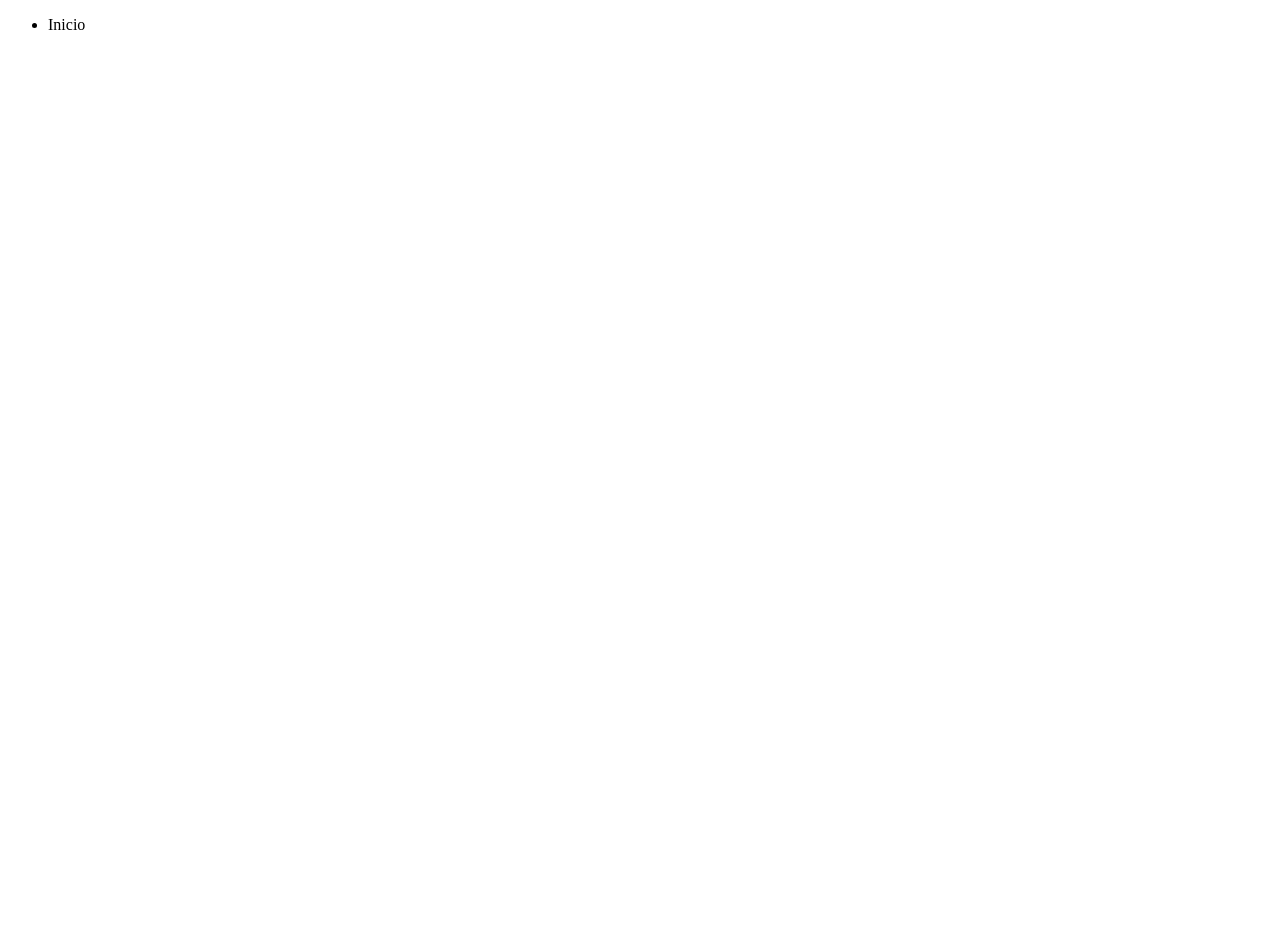
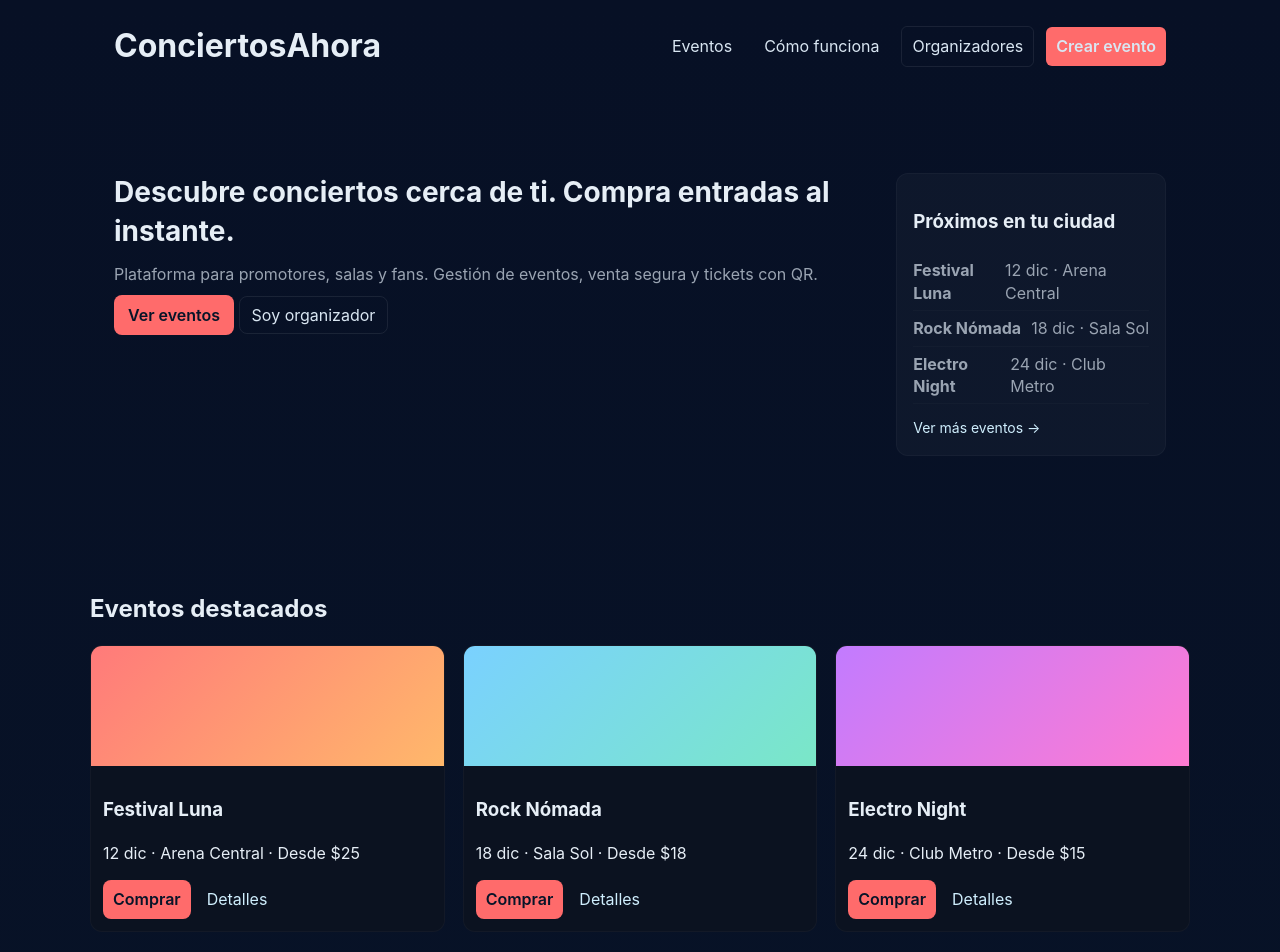
Before and after one commit to mathiasmora2232/PaginaWebmusic, a plain HTML site: page index.html in a window 1280 px wide. Shown: the top 952 px of the page. Before the commit the page ends 800 px from the top, so only its background shows below. Drawn offline with Linux system fonts and the light colour scheme.

Commit message:
Agregar estilos y estructura de navegación para la sección de eventos

```diff
--- a/css/nav.css
+++ b/css/nav.css
@@ -0,0 +1,225 @@
+/* =Variables */
+:root {
+  --bg: #0f1724;
+  --card: #0b1220;
+  --accent: #ff6b6b;
+  --muted: #9aa4b2;
+  --glass: rgba(255, 255, 255, 0.03);
+  font-family: Inter, system-ui, -apple-system, "Helvetica Neue", Arial;
+}
+
+/* =Reset / Base */
+* { box-sizing: border-box; }
+
+body {
+  margin: 0;
+  background: linear-gradient(180deg, #071025 0%, #081428 100%);
+  color: #e6eef6;
+  line-height: 1.4;
+}
+
+/* =Layout */
+.container {
+  max-width: 1100px;
+  margin: 0 auto;
+  padding: 24px;
+}
+
+/* =Header / Nav */
+.site-header {
+  background: transparent;
+  position: sticky;
+  top: 0;
+  z-index: 20;
+}
+
+.site-header .container {
+  display: flex;
+  align-items: center;
+  justify-content: space-between;
+}
+
+.logo {
+  font-weight: 700;
+  margin: 0;
+}
+
+.nav {
+  display: flex;
+  gap: 12px;
+  align-items: center;
+}
+
+.nav a {
+  color: #d9e6f2;
+  text-decoration: none;
+  padding: 8px 10px;
+  border-radius: 6px;
+}
+
+.menu-toggle {
+  display: none;
+  background: transparent;
+  border: 0;
+  color: #d9e6f2;
+  font-size: 20px;
+}
+
+/* =Buttons */
+.btn {
+  background: var(--accent);
+  color: #071428;
+  padding: 10px 14px;
+  border-radius: 8px;
+  text-decoration: none;
+  font-weight: 600;
+}
+
+.btn-outline {
+  border: 1px solid rgba(255, 255, 255, 0.08);
+  padding: 8px 12px;
+  border-radius: 8px;
+  color: #d9e6f2;
+  text-decoration: none;
+}
+
+.btn-small {
+  background: var(--accent);
+  color: #071428;
+  padding: 8px 10px;
+  border-radius: 8px;
+  text-decoration: none;
+  font-weight: 600;
+}
+
+.btn-link {
+  color: #cfeefd;
+  text-decoration: none;
+  padding: 8px;
+}
+
+/* =Hero */
+.hero { padding: 56px 0; }
+
+.hero-inner {
+  display: flex;
+  gap: 28px;
+  align-items: stretch;
+}
+
+.hero h2 {
+  font-size: 28px;
+  margin: 0 0 12px;
+}
+
+.hero p {
+  color: var(--muted);
+  margin: 0 0 18px;
+}
+
+.hero-card {
+  background: var(--glass);
+  padding: 16px;
+  border-radius: 12px;
+  border: 1px solid rgba(255, 255, 255, 0.03);
+  min-width: 260px;
+}
+
+.mini-events {
+  list-style: none;
+  padding: 0;
+  margin: 8px 0 12px;
+}
+
+.mini-events li {
+  display: flex;
+  justify-content: space-between;
+  padding: 6px 0;
+  border-bottom: 1px solid rgba(255, 255, 255, 0.02);
+  color: var(--muted);
+}
+
+.link {
+  color: #cfeefd;
+  text-decoration: none;
+  font-size: 14px;
+}
+
+/* =Secciones / Grid */
+.section { padding: 36px 0; }
+
+.alt {
+  background: linear-gradient(180deg, rgba(255, 255, 255, 0.01), transparent);
+}
+
+.grid {
+  display: grid;
+  grid-template-columns: repeat(3, 1fr);
+  gap: 18px;
+  margin-top: 18px;
+}
+
+.card {
+  background: var(--card);
+  border-radius: 12px;
+  overflow: hidden;
+  border: 1px solid rgba(255, 255, 255, 0.03);
+}
+
+.card-img { height: 120px; }
+
+.card-body { padding: 12px; }
+
+.card-actions {
+  display: flex;
+  gap: 8px;
+  margin-top: 10px;
+}
+
+/* =Features / CTA */
+.features {
+  display: flex;
+  gap: 18px;
+  margin-top: 18px;
+}
+
+.feature {
+  background: transparent;
+  padding: 12px;
+  border-radius: 8px;
+  border: 1px solid rgba(255, 255, 255, 0.02);
+  flex: 1;
+}
+
+.cta {
+  padding: 36px 0;
+  text-align: center;
+  background: linear-gradient(180deg, rgba(255, 255, 255, 0.01), rgba(255, 255, 255, 0));
+}
+
+/* =Footer */
+.site-footer {
+  border-top: 1px solid rgba(255, 255, 255, 0.03);
+  padding: 18px 0;
+  margin-top: 24px;
+  color: var(--muted);
+}
+
+.foot-links a {
+  color: var(--muted);
+  text-decoration: none;
+  margin-left: 12px;
+}
+
+/* =Responsive */
+@media (max-width: 900px) {
+  .hero-inner { flex-direction: column; }
+  .grid { grid-template-columns: repeat(2, 1fr); }
+}
+
+@media (max-width: 640px) {
+  .nav { display: none; }
+  .menu-toggle { display: block; }
+  .grid { grid-template-columns: 1fr; }
+  .features { flex-direction: column; }
+}
--- a/index.html
+++ b/index.html
@@ -1,15 +1,152 @@
-<!DOCTYPE html>
-<html lang="en">
+<!doctype html>
+<html lang="es">
 <head>
-    <meta charset="UTF-8">
-    <meta name="viewport" content="width=device-width, initial-scale=1.0">
-    <title>Document</title>
+  <meta charset="utf-8" />
+  <meta name="viewport" content="width=device-width,initial-scale=1" />
+  <title>ConciertosAhora — Eventos y Venta de Boletos</title>
+  <link rel="stylesheet" href="css/nav.css" />
 </head>
 <body>
-    <nav class="nav">
-        <ul>
-            <li>Inicio</li>
-        </ul>
-    </nav>
+  <header class="site-header">
+    <div class="container">
+      <h1 class="logo">ConciertosAhora</h1>
+      <nav class="nav">
+        <a href="#events">Eventos</a>
+        <a href="#how">Cómo funciona</a>
+        <a href="#organizer" class="btn-outline">Organizadores</a>
+        <a href="#cta" class="btn">Crear evento</a>
+      </nav>
+      <button class="menu-toggle" aria-label="Abrir menú">☰</button>
+    </div>
+  </header>
+
+  <main>
+    <section class="hero">
+      <div class="container hero-inner">
+        <div>
+          <h2>Descubre conciertos cerca de ti. Compra entradas al instante.</h2>
+          <p>Plataforma para promotores, salas y fans. Gestión de eventos, venta segura y tickets con QR.</p>
+          <div class="cta-row">
+            <a href="#events" class="btn">Ver eventos</a>
+            <a href="#organizer" class="btn-outline">Soy organizador</a>
+          </div>
+        </div>
+        <div class="hero-card">
+          <h3>Próximos en tu ciudad</h3>
+          <ul class="mini-events">
+            <li>
+              <strong>Festival Luna</strong>
+              <span>12 dic · Arena Central</span>
+            </li>
+            <li>
+              <strong>Rock Nómada</strong>
+              <span>18 dic · Sala Sol</span>
+            </li>
+            <li>
+              <strong>Electro Night</strong>
+              <span>24 dic · Club Metro</span>
+            </li>
+          </ul>
+          <a href="#events" class="link">Ver más eventos →</a>
+        </div>
+      </div>
+    </section>
+
+    <section id="events" class="container section">
+      <h2>Eventos destacados</h2>
+      <div class="grid">
+        <article class="card">
+          <div class="card-img" style="background: linear-gradient(135deg,#ff7a7a,#ffb86b)"></div>
+          <div class="card-body">
+            <h3>Festival Luna</h3>
+            <p>12 dic · Arena Central · Desde $25</p>
+            <div class="card-actions">
+              <a href="#" class="btn-small">Comprar</a>
+              <a href="#" class="btn-link">Detalles</a>
+            </div>
+          </div>
+        </article>
+
+        <article class="card">
+          <div class="card-img" style="background: linear-gradient(135deg,#7ad1ff,#7ae7c7)"></div>
+          <div class="card-body">
+            <h3>Rock Nómada</h3>
+            <p>18 dic · Sala Sol · Desde $18</p>
+            <div class="card-actions">
+              <a href="#" class="btn-small">Comprar</a>
+              <a href="#" class="btn-link">Detalles</a>
+            </div>
+          </div>
+        </article>
+
+        <article class="card">
+          <div class="card-img" style="background: linear-gradient(135deg,#c27bff,#ff7bd1)"></div>
+          <div class="card-body">
+            <h3>Electro Night</h3>
+            <p>24 dic · Club Metro · Desde $15</p>
+            <div class="card-actions">
+              <a href="#" class="btn-small">Comprar</a>
+              <a href="#" class="btn-link">Detalles</a>
+            </div>
+          </div>
+        </article>
+      </div>
+    </section>
+
+    <section id="how" class="section alt">
+      <div class="container">
+        <h2>Cómo funciona</h2>
+        <div class="features">
+          <div class="feature">
+            <h4>Crear evento</h4>
+            <p>Organizadores crean su evento con fechas, capacidad y tarifas.</p>
+          </div>
+          <div class="feature">
+            <h4>Venta segura</h4>
+            <p>Pagos con tarjeta y emisión automática de tickets con QR.</p>
+          </div>
+          <div class="feature">
+            <h4>Control en puerta</h4>
+            <p>Escaneo de QR para validar entradas y evitar fraudes.</p>
+          </div>
+        </div>
+      </div>
+    </section>
+
+    <section id="organizer" class="container section">
+      <h2>Para organizadores</h2>
+      <p>Crea eventos, gestiona entradas y consulta ventas desde un panel sencillo. Planes gratuitos y premium.</p>
+      <div class="cta-row">
+        <a href="#cta" class="btn">Empieza gratis</a>
+        <a href="#" class="btn-outline">Ver precios</a>
+      </div>
+    </section>
+
+    <section id="cta" class="section cta">
+      <div class="container">
+        <h2>Listo para lanzar tu próximo evento?</h2>
+        <p>Regístrate, crea tu evento y empieza a vender en minutos.</p>
+        <a href="#" class="btn">Crear evento</a>
+      </div>
+    </section>
+  </main>
+
+  <footer class="site-footer">
+    <div class="container">
+      <div>© 2025 ConciertosAhora</div>
+      <div class="foot-links">
+        <a href="#">Términos</a>
+        <a href="#">Privacidad</a>
+        <a href="#">Contacto</a>
+      </div>
+    </div>
+  </footer>
+
+  <script>
+    // Toggle simple menu (mobile)
+    const btn = document.querySelector('.menu-toggle');
+    const nav = document.querySelector('.nav');
+    btn && btn.addEventListener('click', ()=> nav.classList.toggle('open'));
+  </script>
 </body>
 </html>
```
